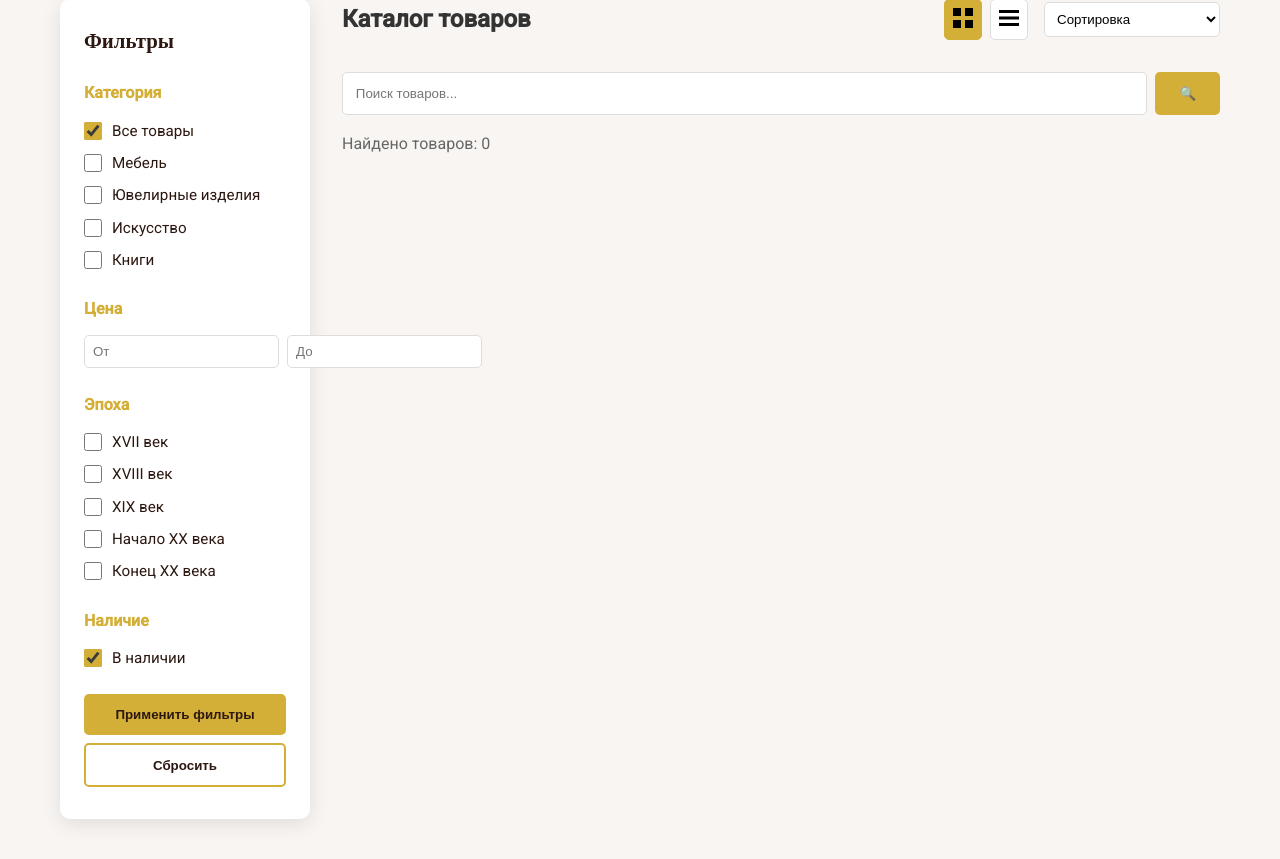
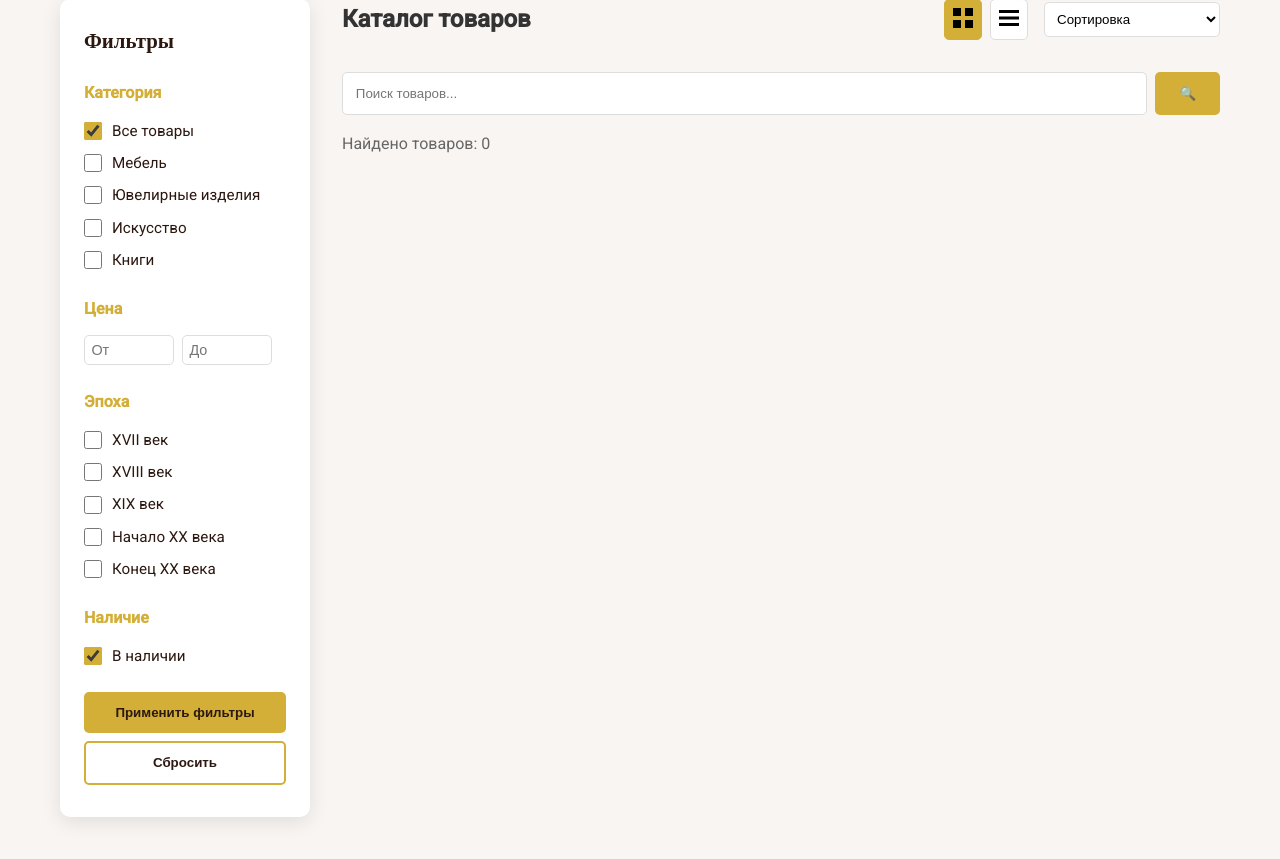
Before and after one commit to liritan/antique_shop, a Flask app: page /catalog in a window 1280 px wide. Shown: the part 113-972 px from the top of the page. Run offline with Flask 3, Linux system fonts and the light colour scheme; data that the repository does not hold is empty; some libraries are stand-ins or nearby versions.

Commit message:
Отрегулируйте стили ввода ценового диапазона и положение полосок на временной шкале на вкладке о нас

```diff
--- a/static/css/style.css
+++ b/static/css/style.css
@@ -478,13 +478,17 @@ main {
 .price-range {
     display: flex;
     gap: 0.5rem;
+    flex-wrap: wrap;
 }
 
 .price-range input {
-    flex: 1;
-    padding: 0.5rem;
+    width: 90px;
+    max-width: 45%;
+    padding: 0.4rem;
     border: 1px solid #ddd;
     border-radius: 5px;
+    font-size: 0.9rem;
+    box-sizing: border-box;
 }
 
 .apply-filters-btn, .reset-filters-btn {
@@ -1284,7 +1288,7 @@ input:checked + .slider:before {
     content: '';
     position: absolute;
     left: 60px;
-    top: 30px;
+    top: 80px;
     bottom: -30px;
     width: 2px;
     background: #d4af37;
```
